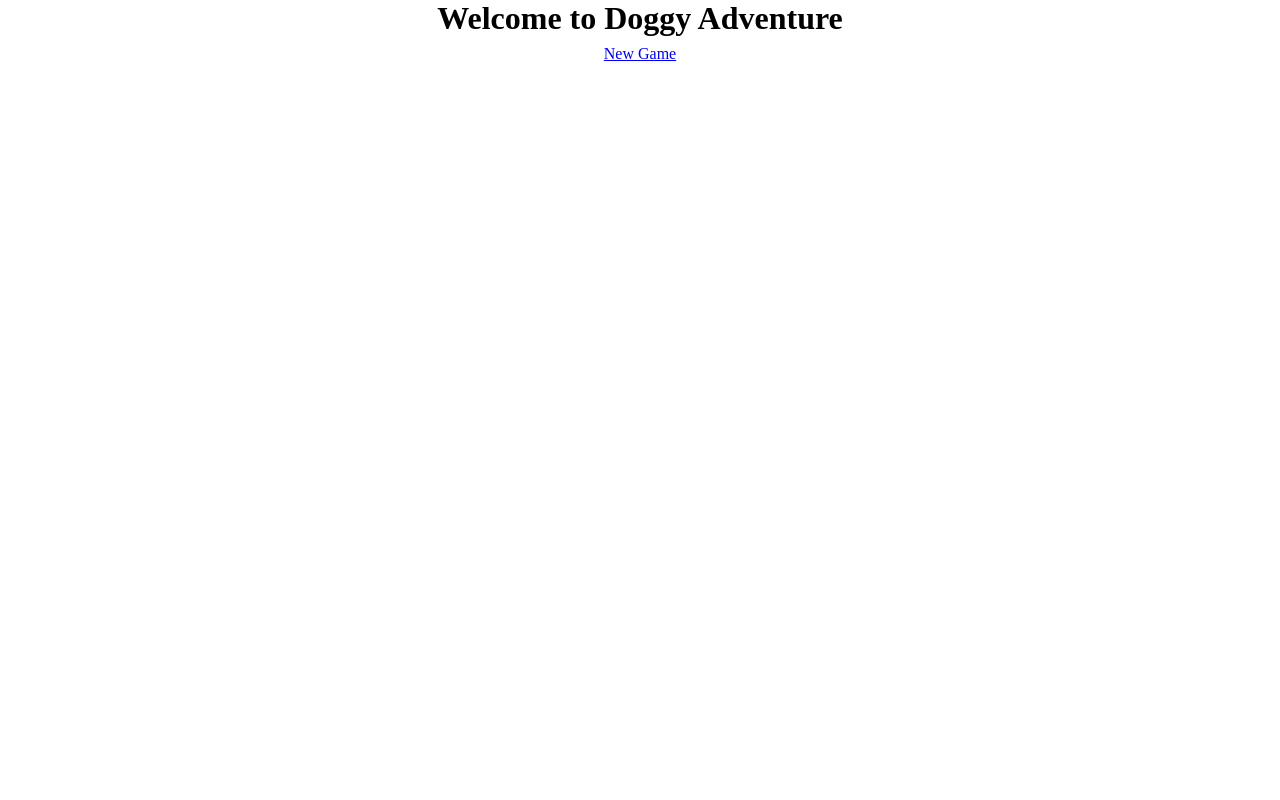
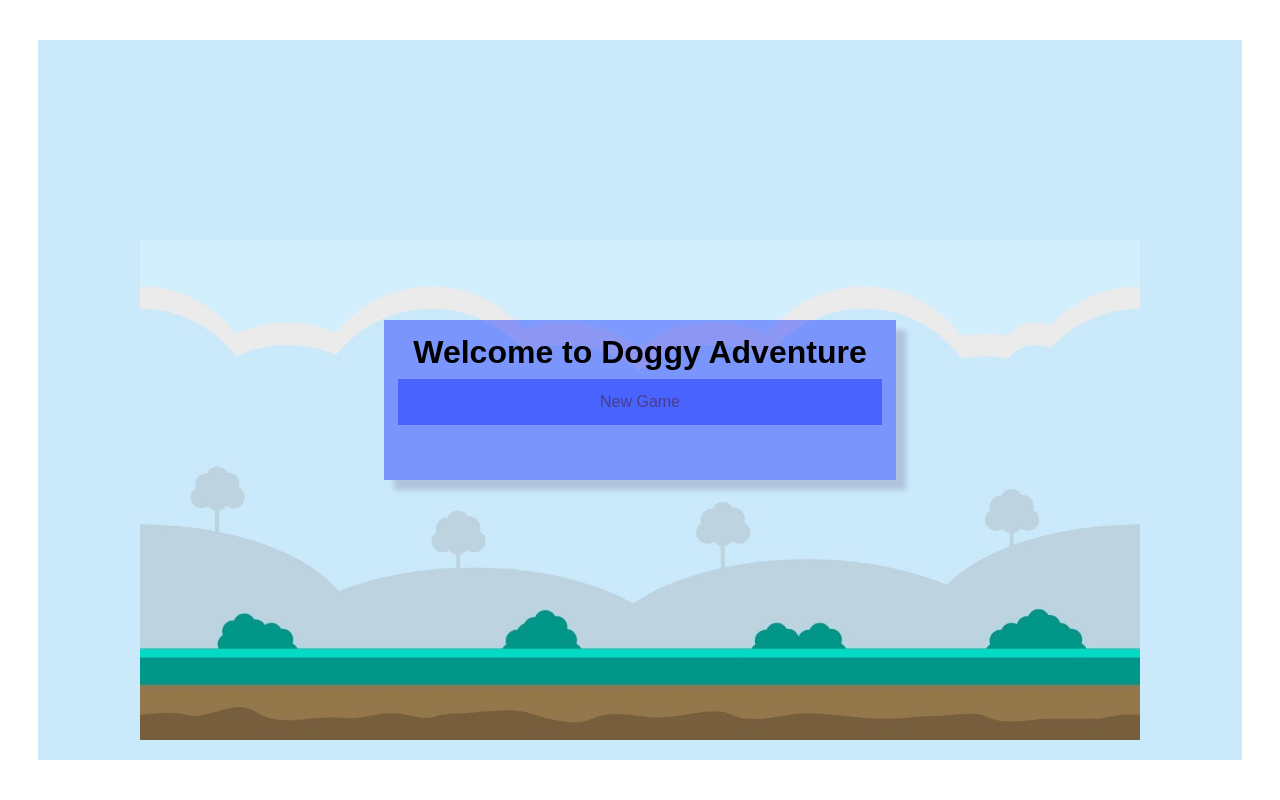
Before and after one commit to FilipKoniuszewski/chrome-dog, a Flask app: page / in a window 1280 px wide. Run offline with Flask 2, Linux system fonts and the light colour scheme.

Commit message:
Added main page

```diff
--- /dev/null
+++ b/static/index.css
@@ -0,0 +1,81 @@
+body {
+    background-color: #cae9fb;
+}
+.field {
+    width: 1000px;
+    height: 500px;
+    position: absolute;
+    left: 50%;
+    top: 30vh;
+    transform: translate(-50%,0);
+}
+#background {
+    display: flex;
+    background-image: url("images/background4.jpg");
+    background-position: center;
+    background-size: 1000px 500px;
+}
+#top, #bottom, #left, #right {
+    background: #ffffff;
+    position: fixed;
+}
+#left, #right {
+    top: 0;
+    bottom: 0;
+    width: 3%;
+}
+#left {
+    left: 0;
+}
+#right {
+    right: 0;
+}
+#top, #bottom {
+    left: 0;
+    right: 0;
+    height: 5%;
+}
+#top {
+    top: 0;
+}
+#bottom {
+    bottom: 0;
+}
+.info {
+    box-shadow: 10px 10px 5px lightsteelblue;
+    font-family: Copperplate, Papyrus, fantasy;
+    padding:14px;
+    justify-content: center;
+    align-items: center;
+    width: 40vw;
+    height: 20vh;
+    background-color: rgba(0,25,255,0.4);
+    position: absolute;
+    top: 40%;
+    left: 50%;
+    transform: translate(-50%,0);
+}
+a:link {
+    text-decoration: none;
+    padding: 14px 25px;
+    border-color: blue;
+    color: darkslateblue;
+    box-shadow: 0 0 40px 40px rgba(0, 25, 255, 0.4) inset, 0 0 0 0 blanchedalmond;
+    transition: all 150ms ease-in-out;
+}
+a:hover {
+    color: blueviolet;
+    box-shadow: 0 0 10px 0 lightskyblue inset, 0 0 10px 4px lightskyblue;
+}
+a:visited {
+    color: darkslateblue;
+}
+/*.dog {*/
+/*    position: relative;*/
+/*    height: 50px;*/
+/*    background-image: url("images/chodzacy_piesek_1.png");*/
+/*    background-repeat: no-repeat;*/
+/*    background-size: 100px 50px;*/
+/*    top: 600px;*/
+/*    left: 10px;*/
+/*}*/
--- a/templates/index.html
+++ b/templates/index.html
@@ -1,5 +1,17 @@
 {% extends "main.html" %}
+{% block style %}
+     <link rel="stylesheet" type="text/css" href="{{ url_for('static', filename='index.css') }}">
+{% endblock %}
 {% block content %}
-    <h1>Welcome to Doggy Adventure</h1>
-    <a href="/game">New Game</a>
+    <div id="left"></div>
+    <div id="right"></div>
+    <div id="top"></div>
+    <div id="bottom"></div>
+    <div id="border" class="field"></div>
+    <div id="background" class="field"></div>
+    <div class="info">
+        <h1>Welcome to Doggy Adventure</h1>
+        <a href="/game" class="button">New Game</a>
+    </div>
+{#    <div class="dog"></div>#}
 {% endblock %}
```
